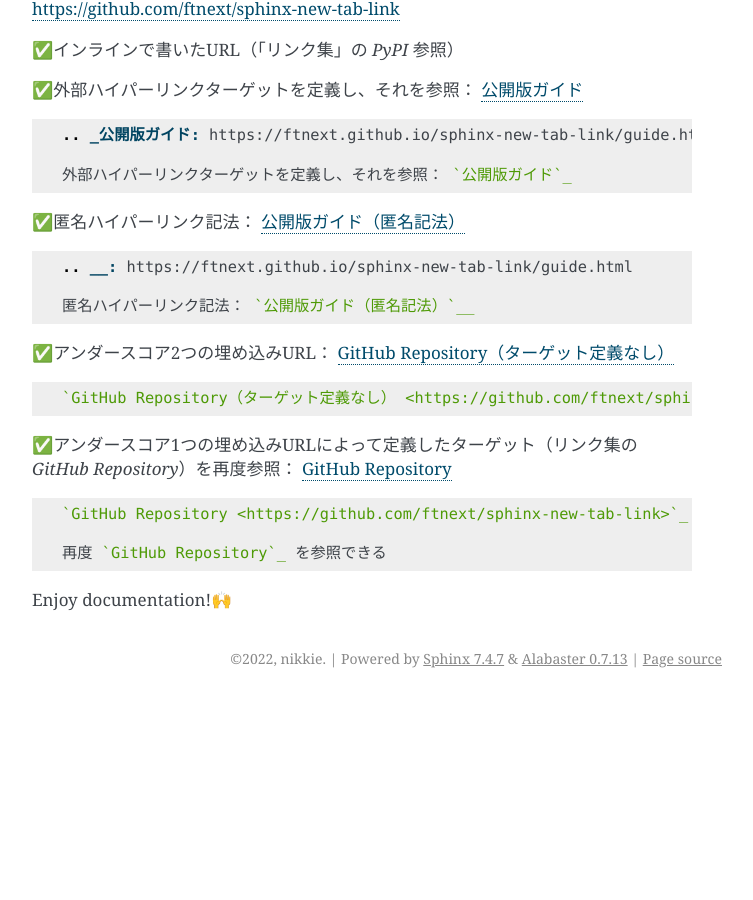
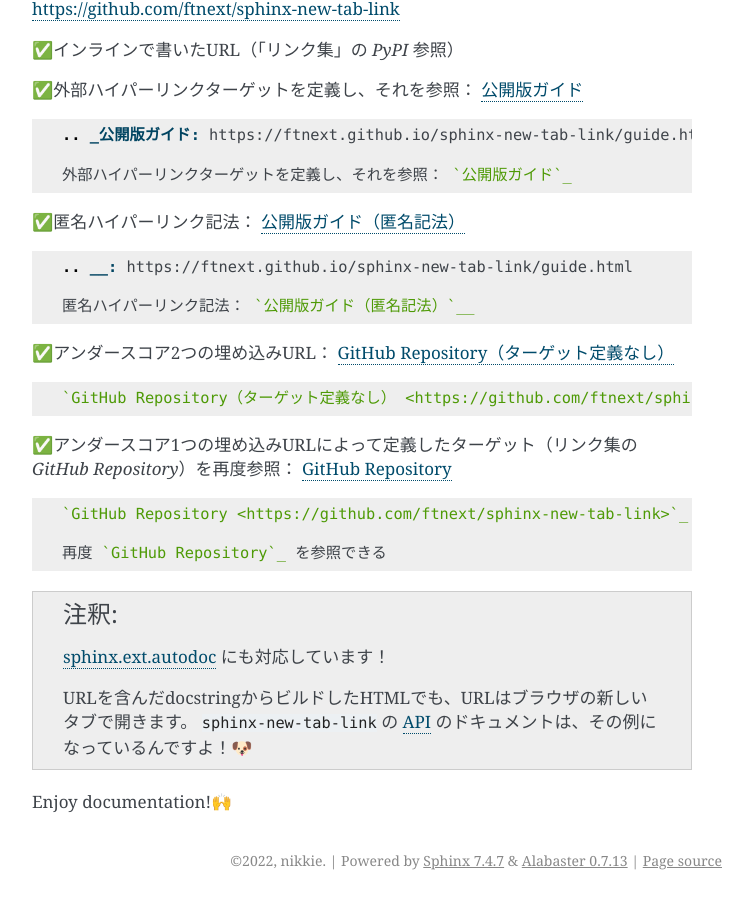
Before and after one commit to ftnext/sphinx-new-tab-link, a Sphinx documentation site: the page built from docs/guide.rst, in a window 1280 px wide and 900 px high, scrolled down 1117 px. Shown: the whole window, without its empty margins (388-1141 px from the left). Built offline with Sphinx 7.4.7, drawn with Linux system fonts in a browser that asks for light colours; before the commit the page ends 1815 px from its top, so only the background shows below that.

Commit message:
[docs] ja: Show autodoc support

```diff
--- a/docs/guide.rst
+++ b/docs/guide.rst
@@ -85,4 +85,9 @@ https://github.com/ftnext/sphinx-new-tab-link
 
     再度 `GitHub Repository`_ を参照できる
 
+.. note:: `sphinx.ext.autodoc <https://www.sphinx-doc.org/ja/master/usage/extensions/autodoc.html>`__ にも対応しています！
+
+    URLを含んだdocstringからビルドしたHTMLでも、URLはブラウザの新しいタブで開きます。
+    ``sphinx-new-tab-link`` の :doc:`api` のドキュメントは、その例になっているんですよ！🐶
+
 Enjoy documentation!🙌
```
